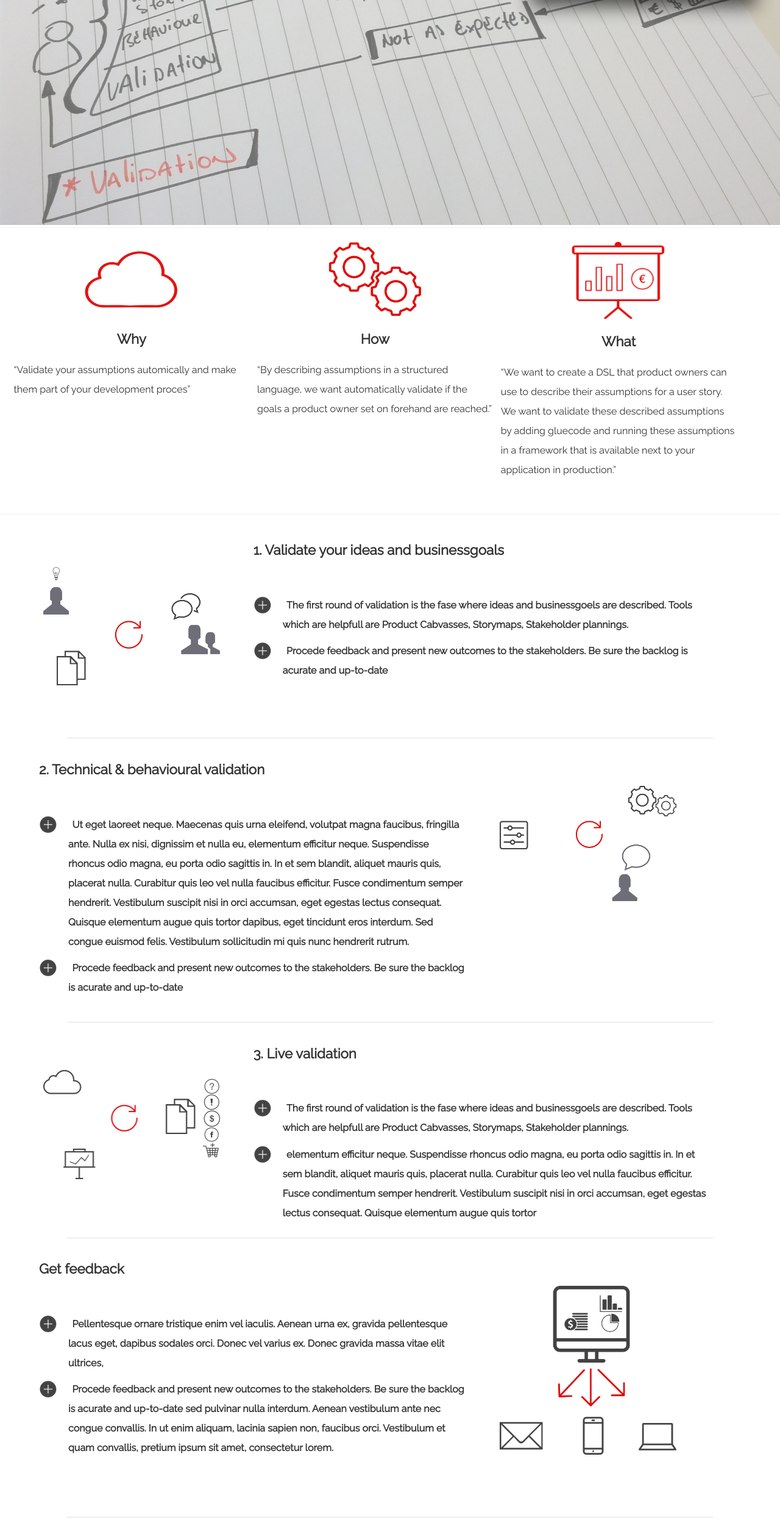
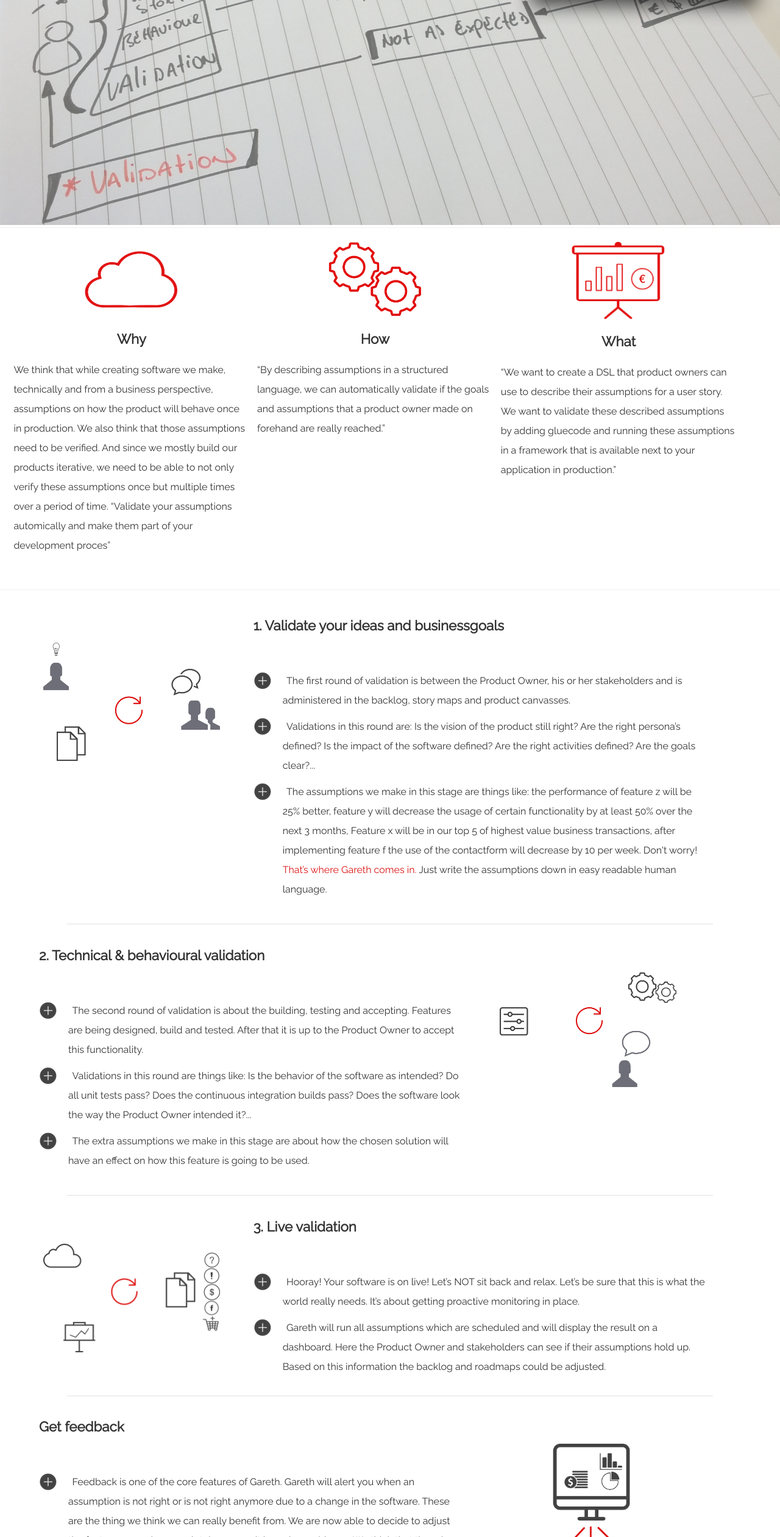
Before and after one commit to craftsmenlabs/gareth-poc, a website: page demo-site/public/index.html in a window 1280 px wide. Shown: the part 279-2800 px from the top of the page at 61% size. Drawn offline with Linux system fonts and the light colour scheme.

Commit message:
Added the real text for the validation round, added the story explaination and new transparant file icon

```diff
--- a/demo-site/public/css/main.css
+++ b/demo-site/public/css/main.css
@@ -17,7 +17,6 @@ li{
   padding:0 0 0.5em 3em;
   margin-bottom:0.2em;
   text-indent:0.4em;
-  font-weight:bold;
   list-style:none;
   background-repeat:no-repeat;
   background-image:url("../images/check.png");
@@ -28,8 +27,6 @@ li{
 ul {
   list-style-image: url("../images/check.png");
   padding-top: 2em;
-  font-size: 1em;
-  line-height: 2em;
 }
 
 h1, h2, h3 {
@@ -51,6 +48,10 @@ p.subtitle {
     margin: 0.1em;
     font-weight: 300;
     font-size: 1.2em;
+}
+strong {
+    font-weight: 500;
+    color: #dc1414;
 }
 
 img, video {
@@ -157,6 +158,12 @@ div.lean-explained {
     color: #333333;
 }
 
+div.lean-explained-grey {
+  background-color: #2B373A;
+  color: #BFBFBF;
+      padding-left: 3em;
+}
+
 div.lean-part {
     width: 31%;
     display: block;
--- a/demo-site/public/index.html
+++ b/demo-site/public/index.html
@@ -24,7 +24,10 @@
 
                 <img src="images/icons/GarethCloudIcon.png" class="lean-image"/>
                 <h3>Why</h3>
-                <p>&ldquo;Validate your assumptions automically and make them part of your development proces&rdquo;</p>
+                <p>We think that while creating software we make, technically and from a business perspective,
+                  assumptions on how the product will behave once in production. We also think that those assumptions need to be verified.
+                  And since we mostly build our products iterative, we need to be able to not only verify these assumptions once but multiple times over a period of time.
+                  &ldquo;Validate your assumptions automically and make them part of your development proces&rdquo;</p>
             </div>
 
             <div class="lean-part">
@@ -32,10 +35,9 @@
                 <h3>How</h3>
 
                 <p>
-                    &ldquo;By describing assumptions in a structured language, we want automatically validate if the
-                    goals a
-                    product
-                    owner set on forehand are reached.&rdquo;
+                    &ldquo;By describing assumptions in a structured language, we can automatically validate if the
+                    goals and assumptions that a product
+                    owner made on forehand are really reached.&rdquo;
                 </p>
             </div>
 
@@ -72,9 +74,13 @@
                 <h4>1. Validate your ideas and businessgoals</h4>
                 <p>
                   <ul>
-                    <li>The first round of validation is the fase where ideas and businessgoels are described. Tools which
-                    are helpfull are Product Cabvasses, Storymaps, Stakeholder plannings.</li>
-                    <li>Procede feedback and present new outcomes to the stakeholders. Be sure the backlog is acurate and up-to-date</li>
+                    <li>The first round of validation is between the Product Owner, his or her stakeholders and  is administered in the backlog,
+                      story maps and product canvasses.</li>
+                    <li>Validations in this round are: Is the vision of the product still right? Are the right persona’s defined?
+                      Is the impact of the software defined? Are the right activities defined? Are the goals clear?...</li>
+                    <li>The assumptions we make in this stage are things like: the performance of feature z will be 25% better, feature y will decrease the usage of certain functionality by at least 50% over the next 3 months,
+                      Feature x will be in our top 5 of highest value business transactions, after implementing feature f the use of the contactform will decrease by 10 per week.
+                      Don't worry! <strong>That’s where Gareth comes in.</strong> Just write the assumptions down in easy readable human language.</li>
                   </ul>
                 </p>
             </div>
@@ -89,13 +95,13 @@
 
                 <p>
                   <ul>
-                    <li>Ut eget laoreet neque. Maecenas quis urna eleifend, volutpat magna faucibus, fringilla ante. Nulla ex nisi,
-                      dignissim et nulla eu, elementum efficitur neque. Suspendisse rhoncus odio magna, eu porta odio sagittis in.
-                      In et sem blandit, aliquet mauris quis, placerat nulla. Curabitur quis leo vel nulla faucibus efficitur.
-                      Fusce condimentum semper hendrerit. Vestibulum suscipit nisi in orci accumsan, eget egestas lectus consequat.
-                      Quisque elementum augue quis tortor dapibus,
-                      eget tincidunt eros interdum. Sed congue euismod felis. Vestibulum sollicitudin mi quis nunc hendrerit rutrum.</li>
-                    <li>Procede feedback and present new outcomes to the stakeholders. Be sure the backlog is acurate and up-to-date</li>
+                    <li>The second round of validation is about the building, testing and accepting.
+                      Features are being designed, build and tested. After that it is up to the Product Owner to accept
+                      this functionality.</li>
+                    <li>Validations in this round are things like: Is the behavior of the software as intended? Do all unit tests pass?
+                      Does the continuous integration builds pass? Does the software look the way the Product Owner intended it?...</li>
+                    <li>The extra assumptions we make in this stage are about how the chosen solution will have an effect on how
+                  this feature is going to be used. </li>
                   </ul>
                 </p>
             </div>
@@ -116,12 +122,10 @@
 
                 <p>
                   <ul>
-                    <li>The first round of validation is the fase where ideas and businessgoels are described. Tools which
-                    are helpfull are Product Cabvasses, Storymaps, Stakeholder plannings.</li>
-                    <li>elementum efficitur neque. Suspendisse rhoncus odio magna, eu porta odio sagittis in.
-                    In et sem blandit, aliquet mauris quis, placerat nulla. Curabitur quis leo vel nulla faucibus efficitur.
-                    Fusce condimentum semper hendrerit. Vestibulum suscipit nisi in orci accumsan, eget egestas lectus consequat.
-                    Quisque elementum augue quis tortor</li>
+                    <li>Hooray! Your software is on live!
+                      Let’s NOT sit back and relax. Let’s be sure that this is what the world really needs. It’s about getting proactive monitoring in place. </li>
+                    <li>Gareth will run all assumptions which are scheduled and will display the result on a dashboard. Here the Product Owner and
+                    stakeholders can see if their assumptions hold up. Based on this information the backlog and roadmaps could be adjusted.</li>
                   </ul>
                 </p>
             </div>
@@ -133,12 +137,9 @@
 
                     <p>
                       <ul>
-                        <li>Pellentesque ornare tristique enim vel iaculis. Aenean urna ex, gravida pellentesque lacus eget,
-                          dapibus sodales orci. Donec vel varius ex. Donec gravida massa vitae elit ultrices,</li>
-                        <li>Procede feedback and present new outcomes to the stakeholders. Be sure the backlog is acurate
-                          and up-to-date sed pulvinar nulla interdum. Aenean vestibulum ante nec congue convallis.
-                          In ut enim aliquam, lacinia sapien non, faucibus orci.
-                          Vestibulum et quam convallis, pretium ipsum sit amet, consectetur lorem.</li>
+                        <li>Feedback is one of the core features of Gareth. Gareth will alert you when an assumption is not right or is not right anymore due to a change in the software.
+                          These are the thing we think we can really benefit from. We are now able to decide to adjust the feature or maybe completely remove it based on evidence.
+                          We think that there is no shame in removing features that don’t give the resultswe where expecting.</li>
                       </ul>
                     </p>
                 </div>
@@ -146,10 +147,85 @@
 
                     <img src="images/explain/Feedback.png" class="medium-image"/>
                 </div>
+
             </div>
         </div>
     </div>
-    <hr class="thin">
+</section>
+
+<section class="explained">
+    <div class="container lean-explained-grey">
+      <div class="row">
+
+          <div class="txt-part-wide-left">
+              <h4>Stories that don’t suck:</h4>
+
+              <p>
+        Good story describes the goal a certain user wants to achieve with a piece of functionality (the why). It should be pretty functional. It works very well to add acceptance criteria (BDD/ATDD scenarios) in an early stage to fine-tune and make sure a functional validation is in place. Let’s say that’s all in order.
+
+       We now want to introduce another dimension to make sure we achieve our goals. We add something we called an experiment, which includes some assumptions, to an user story. These assumptions can be measured and will be automatically validated.
+
+        Here is an example of a story we are using in our demo setup which contains both the BDD feature and an experiment:
+              </p>
+          </div>
+          <div class="lean-part">
+          <br>
+          <br>
+              <img src="images/Icons/file.png" class="lean-image"/>
+          </div>
+
+      </div>
+
+
+        <div class="row">
+            <div class="lean-part">
+                <h4>User story</h4>
+                <p>As a BusDevOps consultant,<br>
+I want a simple subscription form on my website,<br>
+So that I have the information of the people that want to know more about BusDevOps.<br>
+</p>
+            </div>
+
+            <div class="lean-part">
+                <h4>The behaviour</h4>
+
+                <p>
+                  Feature: Let people easily fill in their credentials and give them some feedback.<br>
+                  <br>
+                  Scenario: Fill the BusDevOps form.<br>
+                  <br>
+                  Given I am on the form page<br>
+                  When I fill in my name<br>
+                  And I fill in my email address<br>
+                  And I select the submit button<br>
+                  Then the message "submission accepted" should be displayed<br>
+
+
+                </p>
+            </div>
+
+
+            <div class="lean-part">
+
+
+                <h4>Validation</h4>
+
+                <p>
+                  Experiment: I want to validate the amount of expected use of the subscription form. I think this subject is very popular and will give me world fame.<br>
+                  <br>
+                  Baseline: Get the current filled in forms.<br>
+                  Assumption: There will be at least an increase of 80 filled forms in the first 2 months.<br>
+
+                  Baseline: Get the current filled in forms per month.<br>
+                  Assumption: There will be at least 25 filled forms every month for the next 12 months.<br>
+
+                  Baseline: Get the current amount of calls to the info number.<br>
+                  Assumption: There will be at least an minimum of 15 calls about BusDevOps per month the next 6 months.<br>
+
+                </p>
+            </div>
+        </div>
+    </div>
 </section>
 
 <section class="interested">
```
Also changed, not shown: demo-site/public/images/icons/file.png (added), 1 other file.
